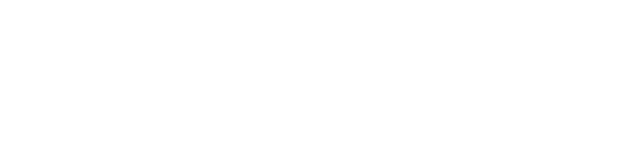
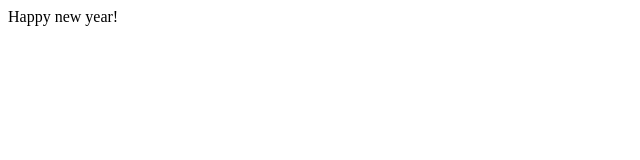
Before and after one commit to InternetuZinovas/LastOne, a plain HTML site: page index.html in a window 1280 px wide. Shown: the whole page, without its empty margins (0-640 px from the left). Drawn offline with Linux system fonts and the light colour scheme.

Commit message:
New year update

```diff
--- a/index.html
+++ b/index.html
@@ -4,6 +4,6 @@
 	<title>It is now the year 2017</title>
 </head>
 <body>
-
+<div>Happy new year!</div>
 </body>
 </html>
```
